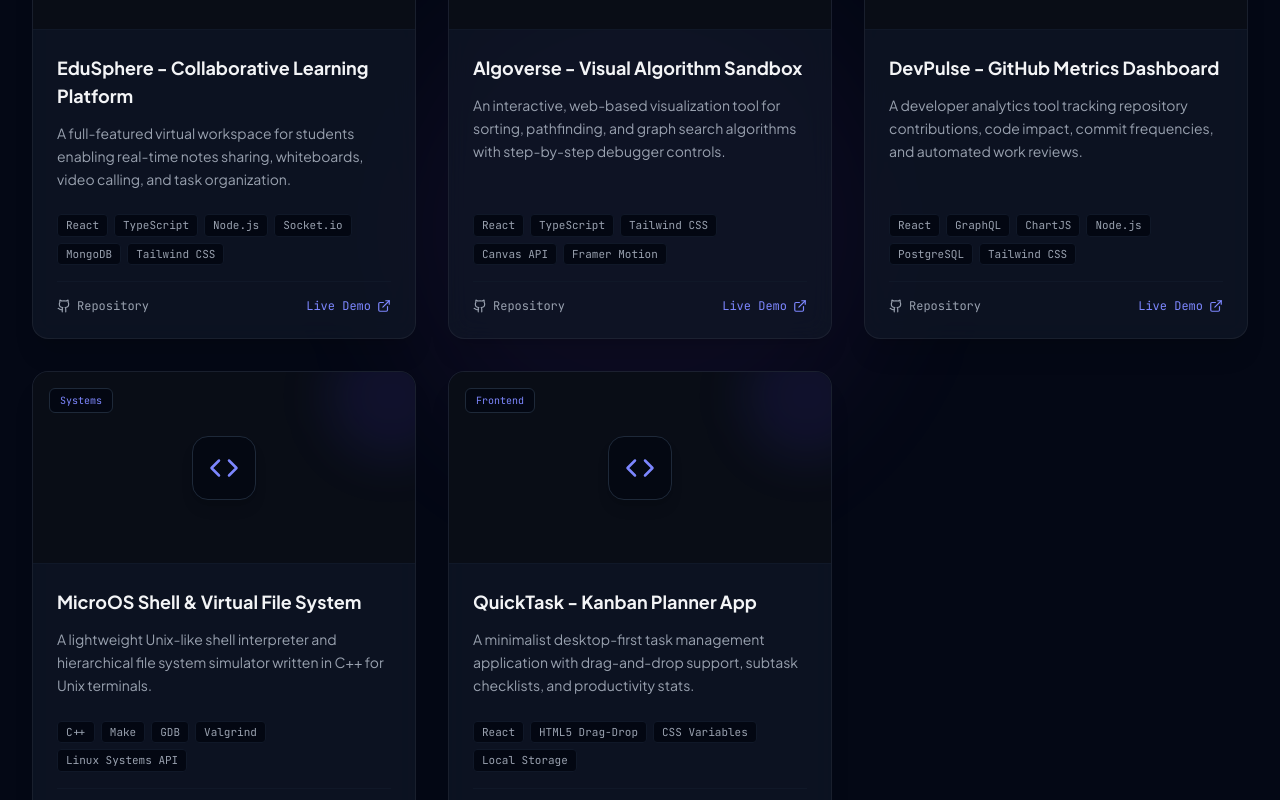
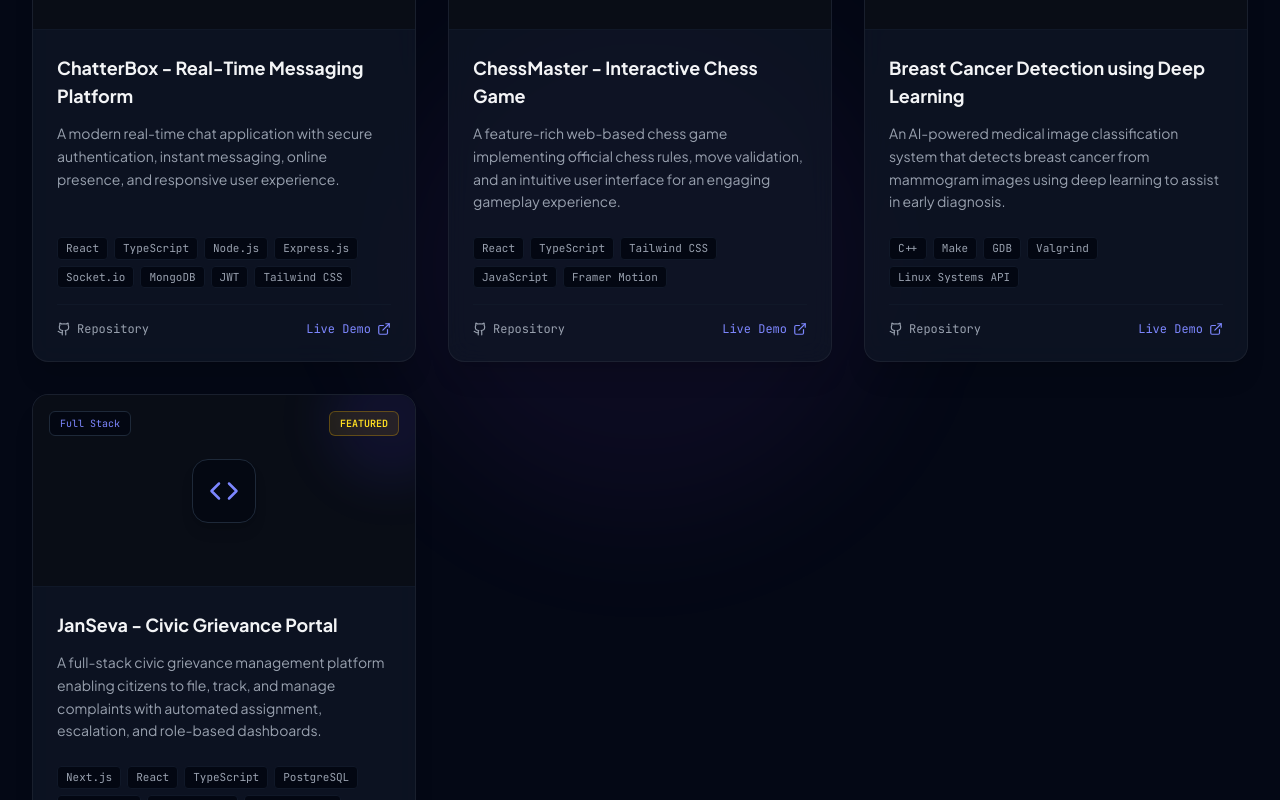
Before and after one commit to PChaudhary0403/My_Portfolio, a React (Vite) app: page / in a window 1280 px wide. Shown: the part 3460-4260 px from the top of the page. Built offline with nearby package versions, Linux system fonts and the light colour scheme.

Commit message:
Projects update

```diff
--- a/src/portfolioData.ts
+++ b/src/portfolioData.ts
@@ -144,59 +144,72 @@ export const portfolioData: PortfolioData = {
   projects: [
     {
       id: "proj1",
-      title: "EduSphere - Collaborative Learning Platform",
-      description: "A full-featured virtual workspace for students enabling real-time notes sharing, whiteboards, video calling, and task organization.",
-      longDescription: "EduSphere is a modern SaaS platform designed to facilitate real-time study groups. Built with Next.js, WebSockets, and Express, it features rich text collaborative editors, custom virtual classrooms, and a dynamic dashboard to organize coursework assignments. Fully responsive with glassmorphic design and highly optimized database queries.",
-      technologies: ["React", "TypeScript", "Node.js", "Socket.io", "MongoDB", "Tailwind CSS"],
-      githubUrl: "https://github.com/placeholder/edusphere",
-      liveUrl: "https://edusphere-demo.vercel.app",
+      title: "ChatterBox - Real-Time Messaging Platform",
+      description: "A modern real-time chat application with secure authentication, instant messaging, online presence, and responsive user experience.",
+      longDescription: "ChatterBox is a full-stack real-time messaging platform built to replicate the core experience of modern chat applications. It features secure JWT authentication, instant one-to-one messaging powered by WebSockets, user presence indicators, message persistence, and a clean responsive interface. The application is optimized for low-latency communication and provides a seamless chatting experience across desktop and mobile devices.",
+      technologies: [
+        "React",
+        "TypeScript",
+        "Node.js",
+        "Express.js",
+        "Socket.io",
+        "MongoDB",
+        "JWT",
+        "Tailwind CSS"
+      ],
+      githubUrl: "https://github.com/PChaudhary0403/Chatter_Box",
+      liveUrl: "https://chatter-box-nu.vercel.app/",
       category: "Full Stack",
       featured: true
     },
     {
       id: "proj2",
-      title: "Algoverse - Visual Algorithm Sandbox",
-      description: "An interactive, web-based visualization tool for sorting, pathfinding, and graph search algorithms with step-by-step debugger controls.",
-      longDescription: "Algoverse is an educational tool constructed to help CS students visualize complex data structures and algorithms. Built with React and TypeScript, it supports sorting algorithms (Quick, Merge, Heap), pathfinding algorithms (Dijkstra, A*, DFS/BFS), and dynamic runtime complexity graphs. Includes speed control, customizable array sizes, and obstacle drawing boards.",
-      technologies: ["React", "TypeScript", "Tailwind CSS", "Canvas API", "Framer Motion"],
-      githubUrl: "https://github.com/placeholder/algoverse",
-      liveUrl: "https://algoverse-visuals.netlify.app",
+      title: "ChessMaster - Interactive Chess Game",
+      description: "A feature-rich web-based chess game implementing official chess rules, move validation, and an intuitive user interface for an engaging gameplay experience.",
+      longDescription: "ChessMaster is a modern chess application built from the ground up with a focus on game logic and user experience. It accurately implements official chess mechanics including legal move validation, castling, en passant, pawn promotion, check, checkmate, and stalemate detection. The application features a responsive interface, move history, captured pieces tracking, game reset functionality, and smooth piece animations, providing a realistic and enjoyable chess experience across devices.",
+      technologies: [
+        "React",
+        "TypeScript",
+        "Tailwind CSS",
+        "JavaScript",
+        "Framer Motion"
+      ],
+      githubUrl: "https://github.com/placeholder/chessmaster",
+      liveUrl: "https://chessmaster-demo.vercel.app",
       category: "Frontend",
       featured: true
     },
     {
       id: "proj3",
-      title: "DevPulse - GitHub Metrics Dashboard",
-      description: "A developer analytics tool tracking repository contributions, code impact, commit frequencies, and automated work reviews.",
-      longDescription: "DevPulse interfaces with the GitHub GraphQL API to compile advanced engineering metrics for developer teams. Created to analyze developer performance, code review velocity, and release cycles, presenting results via interactive charts and downloadable PDF reports.",
-      technologies: ["React", "GraphQL", "ChartJS", "Node.js", "PostgreSQL", "Tailwind CSS"],
-      githubUrl: "https://github.com/placeholder/devpulse",
-      liveUrl: "https://devpulse-metrics.vercel.app",
-      category: "Full Stack",
-      featured: true
-    },
-    {
-      id: "proj4",
-      title: "MicroOS Shell & Virtual File System",
-      description: "A lightweight Unix-like shell interpreter and hierarchical file system simulator written in C++ for Unix terminals.",
-      longDescription: "A systems programming project simulating standard terminal utilities (ls, cd, mkdir, touch, rm, cat) and implementing custom file allocation tables. Handles directory structures, file descriptors, permission nodes, and command piping simulation inside a memory-mapped file block.",
+      title: "Breast Cancer Detection using Deep Learning",
+      description: "An AI-powered medical image classification system that detects breast cancer from mammogram images using deep learning to assist in early diagnosis.",
+      longDescription: "This deep learning application was developed to support the early detection of breast cancer through automated thermal image analysis. The system employs a two-stage deep learning pipeline, utilizing U-Net++ for precise breast region segmentation and EfficientNet-B4 for classifying segmented thermal images into Benign, Malignant, and Non-Medical categories. The model integrates image preprocessing, data augmentation, and transfer learning to improve prediction accuracy and robustness. A user-friendly web interface enables users to upload thermal images and receive real-time classification results, making the solution valuable for research, educational purposes, and AI-assisted healthcare applications.",
       technologies: ["C++", "Make", "GDB", "Valgrind", "Linux Systems API"],
-      githubUrl: "https://github.com/placeholder/micro-shell",
-      liveUrl: "https://github.com/placeholder/micro-shell#documentation",
+      githubUrl: "https://github.com/PChaudhary0403/BreastCancerdetection",
+      liveUrl: "https://breast-cancerdetection.vercel.app/",
       category: "Systems",
       featured: false
     },
     {
-      id: "proj5",
-      title: "QuickTask - Kanban Planner App",
-      description: "A minimalist desktop-first task management application with drag-and-drop support, subtask checklists, and productivity stats.",
-      longDescription: "A frontend task manager focusing on sleek animations and intuitive UX. Built with React and local storage integration, featuring quick-create cards, drag-and-drop swimlanes, tag filters, and customizable color themes.",
-      technologies: ["React", "HTML5 Drag-Drop", "CSS Variables", "Local Storage"],
-      githubUrl: "https://github.com/placeholder/quicktask",
-      liveUrl: "https://quicktask-kanban.netlify.app",
-      category: "Frontend",
-      featured: false
-    }
+      id: "proj4",
+      title: "JanSeva - Civic Grievance Portal",
+      description: "A full-stack civic grievance management platform enabling citizens to file, track, and manage complaints with automated assignment, escalation, and role-based dashboards.",
+      longDescription: "JanSeva is a scalable civic grievance portal designed to streamline communication between citizens and government authorities. The platform features secure role-based authentication for citizens, authorities, and administrators, allowing users to file complaints with evidence, track their status in real time, and provide resolution feedback. It incorporates automatic complaint assignment based on department and location, configurable escalation workflows for overdue cases, and dedicated dashboards with performance metrics. Built using Next.js, PostgreSQL, and Prisma ORM, the application delivers a responsive and production-ready experience across desktop and mobile devices.",
+      technologies: [
+        "Next.js",
+        "React",
+        "TypeScript",
+        "PostgreSQL",
+        "Prisma ORM",
+        "NextAuth.js",
+        "Tailwind CSS",
+        "Radix UI"
+      ],
+      githubUrl: "https://github.com/PChaudhary0403/public_portal",
+      liveUrl: "https://public-portal-five.vercel.app/",
+      category: "Full Stack",
+      featured: true
+    },
   ],
 
   careerGoals: {
```
